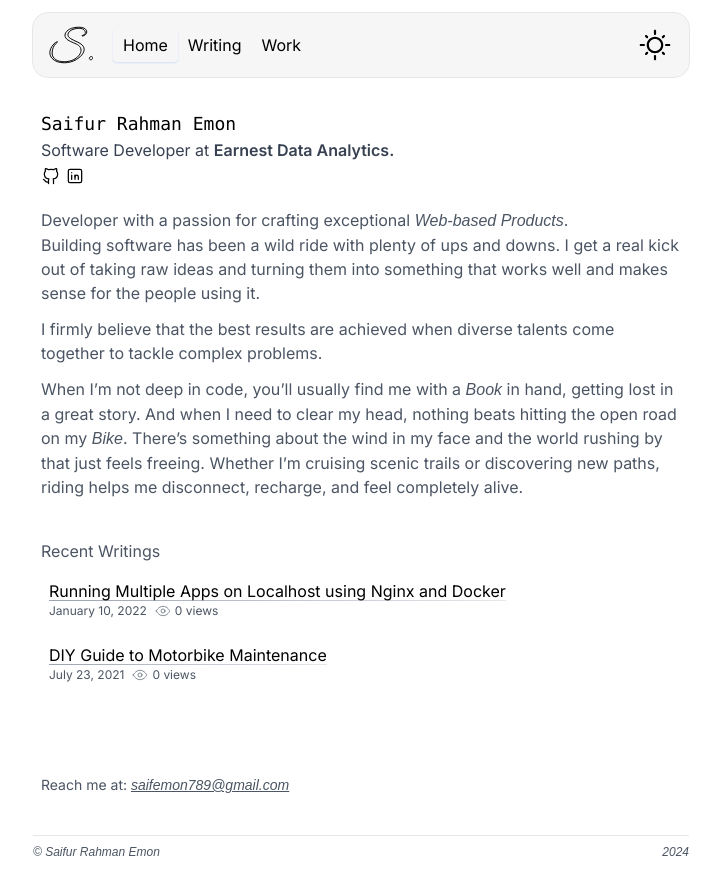
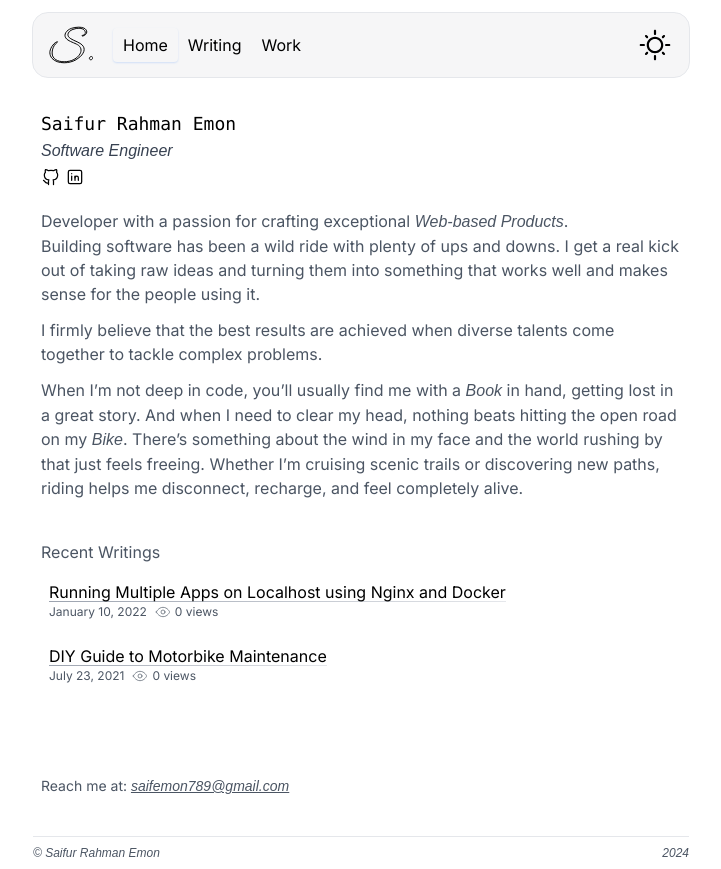
Before and after one commit to Saifurrahmanemon/saifur.me, a Next.js app: page / in a window 1280 px wide. Shown: the whole page, without its empty margins (279-1000 px from the left). Built offline with nearby package versions, Linux system fonts and the light colour scheme; no server answers; the database is empty; a web font is replaced by a local one.

Commit message:
feat: unemployed:)

```diff
--- a/app/components/hero-section.tsx
+++ b/app/components/hero-section.tsx
@@ -1,6 +1,6 @@
 'use client';
 
-import { company, jobTitle, name } from '~/lib/user_details';
+import { name } from '~/lib/user_details';
 import { GithubIcon, LinkedInIcon } from '~/ui/icons';
 import Tooltip from '~/ui/tooltip';
 
@@ -14,7 +14,8 @@ function HeroSection() {
         <div className="flex flex-col">
           <h1 className="font-mono text-lg">{name}</h1>
           <h2 className="mb-0 text-gray-700 dark:text-gray-200">
-            {jobTitle} at <span className="font-semibold">{company}.</span>
+            {/* {jobTitle} at <span className="font-semibold">{company}.</span> */}
+            <em>Software Engineer</em>
           </h2>
           <div className="flex items-center gap-1 mt-1">
             <Tooltip text="Github">
```
